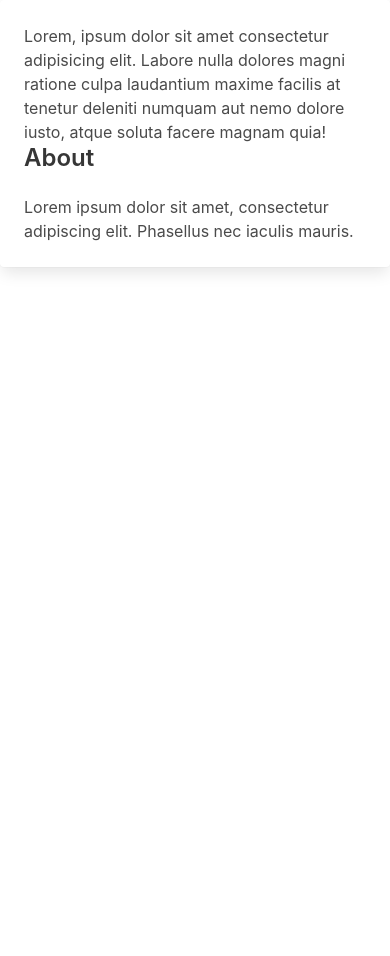
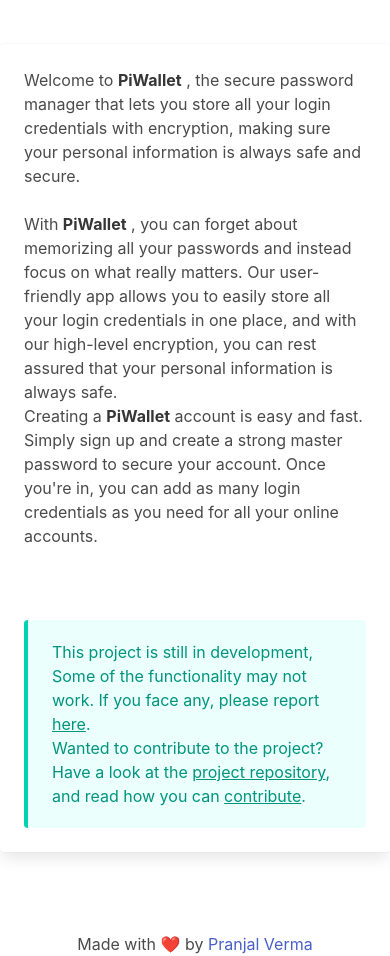
Before and after one commit to pvcodes/pi_wallet, a Flask app: page / in a window 390 px wide. Shown: the part 52-1008 px from the top of the page. Before the commit the page ends 325 px from the top, so only its background shows below. Run offline with Flask 2, Linux system fonts and the light colour scheme.

Commit message:
fixed some typos

```diff
--- a/app.py
+++ b/app.py
@@ -8,6 +8,7 @@
 
 app = Flask(__name__)
 app.secret_key = 'x782'
+app.config['TEMPLATES_AUTO_RELOAD']= True
 
 FERNET_KEY = Fernet.generate_key()
 FERNET = Fernet(FERNET_KEY)
@@ -19,14 +20,15 @@
 
 
 
+
 @app.route('/')
 def root():
-    print('Hlo')
+    print('Initiated root route')
     try:
         print(session)
         if session['_userID']:
             return redirect(url_for('dashboard'))
     except Exception as e:
         print(e)
-    obj = {'title': 'Home'}
-    return render_template('home.html', obj=obj)
+    template_obj = {'title': 'Home'}
+    return render_template('home.html', obj=template_obj)
--- a/creds/models.py
+++ b/creds/models.py
@@ -41,14 +41,14 @@
     #     '_id': 'realusername',
     #     'creds': [
     #         {
-    #             'cred_url': 'www.google.com',
+    #             'cred_url': 'www.abc.com',
     #             'cred_uname': 'pvcodes',
-    #             'cred_password': 'HOJFPkjBfIOyug@'
+    #             'cred_password': 'xxxxxxxxxxxxx'
     #         },
     #         {
     #             'cred_url': 'www.google.com',
     #             'cred_uname': 'pvcodes',
-    #             'cred_password': 'HOJFPkjBfIOyug@'
+    #             'cred_password': 'xxxxxxxxxxxxx'
     #         }
     #     ]
     # }
--- a/static/script.js
+++ b/static/script.js
@@ -5,4 +5,11 @@
   } else {
     x.type = "password";
   }
+
 }
+var $navham = $('#nav-ham')
+var $navmenu = $('#nav-menu')
+
+$navham.click(()=>{
+  $navmenu.toggleClass("navbarhide")
+})
--- a/templates/base.html
+++ b/templates/base.html
@@ -9,11 +9,20 @@
   <title>PiWallet | {{obj['title']}}</title>
   {% endblock head %}
   <!-- Bluma.io -->
-  <link rel="stylesheet" href="https://cdn.jsdelivr.net/npm/bulma@0.9.3/css/bulma.min.css">
+  <!-- <link rel="stylesheet" href="https://cdn.jsdelivr.net/npm/bulma@0.9.3/css/bulma.min.css"> -->
+  <link rel="stylesheet" href="https://cdnjs.cloudflare.com/ajax/libs/bulma/0.9.4/css/bulma.min.css">
   <link rel="stylesheet" href="https://cdnjs.cloudflare.com/ajax/libs/font-awesome/5.15.3/css/all.min.css"
     integrity="sha512-iBBXm8fW90+nuLcSKlbmrPcLa0OT92xO1BIsZ+ywDWZCvqsWgccV3gFoRBv0z+8dLJgyAHIhR35VZc2oM/gI1w=="
     crossorigin="anonymous" referrerpolicy="no-referrer" />
+
+  <script src="https://code.jquery.com/jquery-3.6.4.slim.min.js"
+    integrity="sha256-a2yjHM4jnF9f54xUQakjZGaqYs/V1CYvWpoqZzC2/Bw=" crossorigin="anonymous"></script>
+
   <style>
+    nav {
+      margin-bottom: 2.75rem;
+    }
+
     #passshowhide {
       color: black;
       pointer-events: all;
@@ -23,6 +32,19 @@
     #passshowhide:hover {
       cursor: pointer;
     }
+
+    .navbarhide {
+      display: block !important;
+    }
+
+    footer{
+      margin-top: 5rem;
+    }
+
+    #about{
+      margin-top: 2.75rem;
+    }
+
   </style>
 </head>
 
@@ -34,22 +56,24 @@
         <h2 class="title">PiWallet</h2>
       </a>
 
-      <a role="button" class="navbar-burger" aria-label="menu" aria-expanded="false" data-target="navbarBasicExample">
+      <a role="button" class="navbar-burger" aria-label="menu" aria-expanded="false" data-target="nav-ham" id="nav-ham">
         <span aria-hidden="true"></span>
         <span aria-hidden="true"></span>
         <span aria-hidden="true"></span>
       </a>
     </div>
 
-    <div id="navbarBasicExample" class="navbar-menu">
+    <div id="nav-menu" class="navbar-menu">
       <div class="navbar-start">
-        <a class="navbar-item">
+        <a class="navbar-item" href="/">
           Home
         </a>
 
-        <a class="navbar-item" href="/  #about">
+        <a class="navbar-item" href="/#about">
           About
         </a>
+
+
       </div>
 
       <div class="navbar-end">
@@ -85,9 +109,14 @@
     {% block content %} {% endblock content %}
   </div>
 
+
+
+  <footer>
+    <p class="content has-text-centered">Made with ❤️ by <a href="https://pvcodes.in" target="_blank">Pranjal Verma</a>
+    </p>
+  </footer>
+
   <script src="{{url_for('static',filename='script.js')}}"></script>
-  </div>
-
 </body>
 
 </html>
--- a/templates/home.html
+++ b/templates/home.html
@@ -9,14 +9,49 @@
 
 <div class="card">
   <div class="card-content">
-    <p>Lorem, ipsum dolor sit amet consectetur adipisicing elit. Labore nulla dolores magni ratione culpa laudantium
-      maxime facilis at tenetur deleniti numquam aut nemo dolore iusto, atque soluta facere magnam quia!</p>
-    <div class="content" id="about">
+
+    <p>
+      Welcome to <strong>PiWallet</strong> , the secure password manager that lets you store all your login credentials
+      with encryption,
+      making sure your personal information is always safe and secure.
+    </p>
+    <br>
+    <p> With <strong>PiWallet</strong> , you can forget about memorizing all your passwords and instead focus on what
+      really matters. Our
+      user-friendly app allows you to easily store all your login credentials in one place, and with our high-level
+      encryption, you can rest assured that your personal information is always safe.
+    </p>
+    <p>
+      Creating a <strong>PiWallet</strong> account is easy and fast. Simply sign up and create a strong master password
+      to secure your
+      account. Once you're in, you can add as many login credentials as you need for all your online accounts.
+    </p>
+
+    <!-- <div class="content" id="about">
       <h3 class="title">About</h3>
-      Lorem ipsum dolor sit amet, consectetur adipiscing elit.
-      Phasellus nec iaculis mauris.
       <br>
-    </div>
+    </div> -->
+    <br>
+    <br>
+    <br>
+    <article class="message is-primary">
+      <!-- <div class="message-header">
+        <p>Want to contribute? </p>
+        <button class="delete" aria-label="delete"></button>
+      </div> -->
+      <div class="message-body">
+        <ul>
+          <li>This project is still in development, Some of the functionality may not work. If you face any, please
+            report <a href="https://github.com/pvcodes/pi_wallet/issues/new" class="is-link" target="_blank">here</a>.
+          </li>
+          <li> Wanted to contribute to the project? Have a look at the <a href="https://github.com/pvcodes/pi_wallet"
+              class="is-link">project
+              repository</a>, and read how you can <a href="https://github.com/pvcodes/pi_wallet#how-to-contribute"
+              class="is-link" target="_blank">contribute</a>.
+          </li>
+        </ul>
+      </div>
+    </article>
   </div>
 </div>
 
--- a/user/routes.py
+++ b/user/routes.py
@@ -11,15 +11,18 @@
 @app.route('/login', methods=['GET', 'POST'])
 def user_login():
 
+    # just to get the title of the page
     template_obj = {'title': 'Login'}
 
     print(session)
+
     try:
         if session['_userID']:
             return redirect(url_for('dashboard'))
     except Exception as e:
         print(e)
 
+    # for security purpose, if someone is trying to access using POSTMAN, etc
     if flask.request.method == 'GET':
         return render_template('user/login.html', obj=template_obj)
 
@@ -41,6 +44,7 @@
 
         else:  # Everything is fine, redirect to dashboard with session
             session['_userID'] = _userID  # it will be _id
+
             print(session)
             return redirect(url_for('dashboard'))
 
@@ -58,7 +62,7 @@
     return redirect(url_for('root'))
 
 
-@ app.route('/register', methods=['GET', 'POST'])
+@app.route('/register', methods=['GET', 'POST'])
 def user_register():
 
     template_obj = {'title': 'Register'}
```
Also changed, not shown: db.py (+13 -43 lines), templates/creds/dashboard.html (+70 -8 lines), LICENSE.md (added), README.md, 1 other file.
